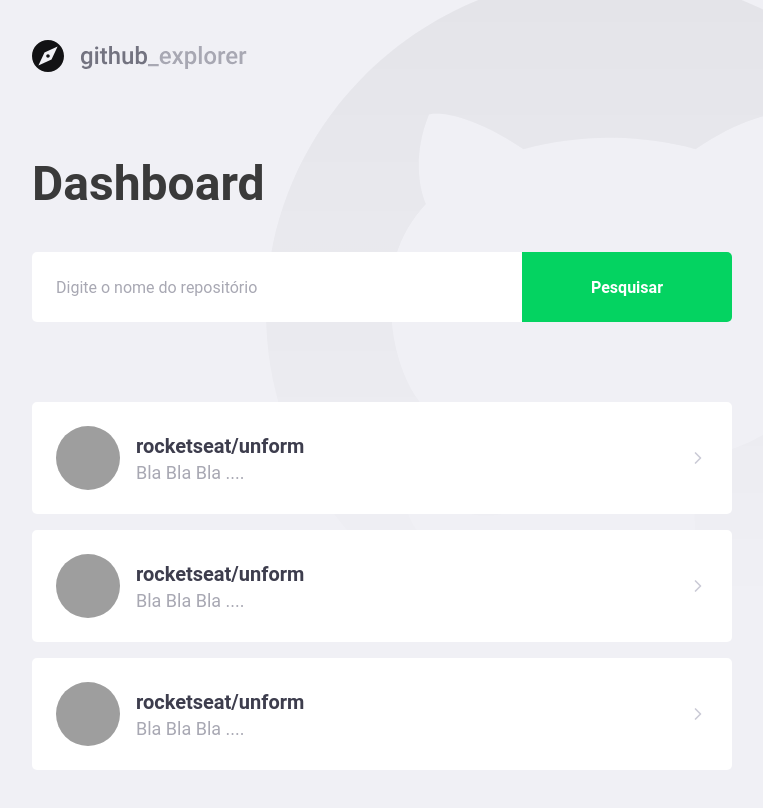
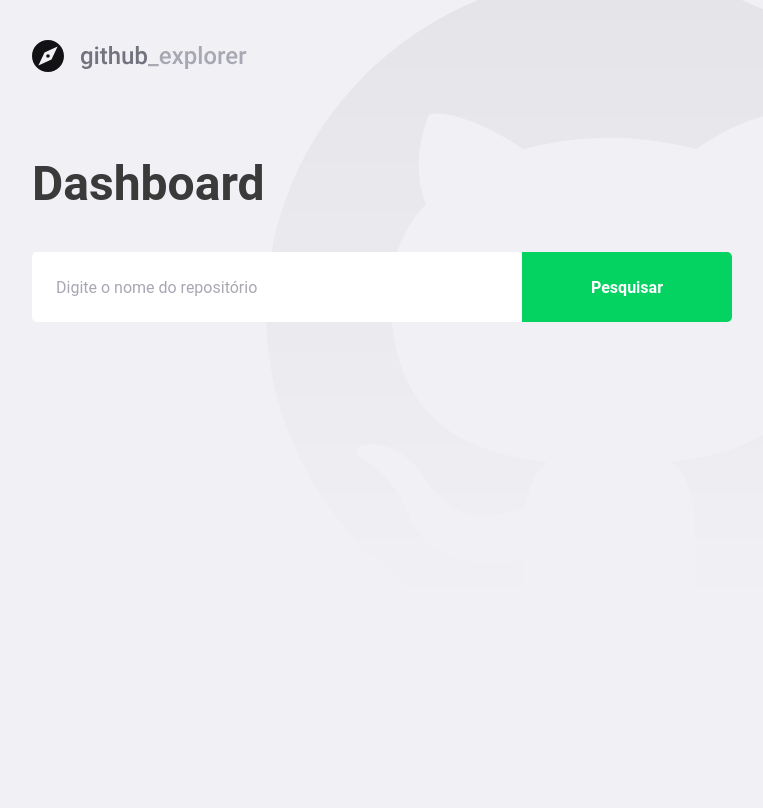
Before and after one commit to francisdev584/05-primeiro-projeto-react-TS, a React (Create React App) app: page / in a window 1280 px wide. Shown: the whole page, without its empty margins (148-911 px from the left). Built offline with nearby package versions, Linux system fonts and the light colour scheme; grey boxes are pictures that could not be loaded; the HTML template or start-up script is replaced by a standard one.

Commit message:
api connected

```diff
--- a/package.json
+++ b/package.json
@@ -11,6 +11,7 @@
     "@types/react": "^16.9.0",
     "@types/react-dom": "^16.9.0",
     "@typescript-eslint/eslint-plugin": "^3.10.1",
+    "axios": "^0.20.0",
     "eslint-config-airbnb": "^18.2.0",
     "eslint-plugin-import": "^2.21.2",
     "eslint-plugin-jsx-a11y": "^6.3.0",
--- a/src/pages/Dashboard/index.tsx
+++ b/src/pages/Dashboard/index.tsx
@@ -1,57 +1,64 @@
-import React from 'react';
+import React, { useState, FormEvent } from 'react';
 import { FiChevronRight } from 'react-icons/fi';
+
+import api from '../../services/api';
 
 import logoImg from '../../assets/logo.svg';
 
 import { Title, Form, Repositories } from './styles';
 
+interface Repository {
+  // eslint-disable-next-line camelcase
+  full_name: string;
+  description: string;
+  owner: {
+    login: string;
+    // eslint-disable-next-line camelcase
+    avatar_url: string;
+  };
+}
+
 const Dashboard: React.FC = () => {
+  const [newRepo, setNewRepo] = useState('');
+  const [repositories, setRepositories] = useState<Repository[]>([]);
+
+  async function handleAddRepository(event: FormEvent<HTMLFormElement>) {
+    event.preventDefault();
+
+    const { data: repository } = await api.get(`repos/${newRepo}`);
+
+    setRepositories([...repositories, repository]);
+    setNewRepo('');
+  }
+
   return (
     <>
       <img src={logoImg} alt="Github Explorer" />
       <Title>Dashboard</Title>
 
-      <Form>
-        <input placeholder="Digite o nome do repositório" />
+      <Form onSubmit={handleAddRepository}>
+        <input
+          value={newRepo}
+          onChange={e => setNewRepo(e.target.value)}
+          placeholder="Digite o nome do repositório"
+        />
         <button type="submit">Pesquisar</button>
       </Form>
       <Repositories>
-        <a href="teste">
+        {repositories.map(repository => (
+          <a key={repository.full_name} href="teste">
             <img
-            src="https://avatars0.githubusercontent.com/u/13040361?s=460&u=772f79bd22316aff5a1bd750a1c7af8846900385&v=4"
-            alt="Francinildo Rodrigues"
+              src={repository.owner.avatar_url}
+              alt={repository.owner.login}
             />
             <div>
-            <strong>rocketseat/unform</strong>
-            <p>Bla Bla Bla ....</p>
+              <strong>{repository.full_name}</strong>
+              <p>{repository.description}</p>
             </div>
 
             <FiChevronRight size={20} />
           </a>
-        <a href="teste">
-          <img
-            src="https://avatars0.githubusercontent.com/u/13040361?s=460&u=772f79bd22316aff5a1bd750a1c7af8846900385&v=4"
-            alt="Francinildo Rodrigues"
-          />
-          <div>
-            <strong>rocketseat/unform</strong>
-            <p>Bla Bla Bla ....</p>
-          </div>
-
-          <FiChevronRight size={20} />
-        </a>
-        <a href="teste">
-          <img
-            src="https://avatars0.githubusercontent.com/u/13040361?s=460&u=772f79bd22316aff5a1bd750a1c7af8846900385&v=4"
-            alt="Francinildo Rodrigues"
-          />
-          <div>
-            <strong>rocketseat/unform</strong>
-            <p>Bla Bla Bla ....</p>
-          </div>
-
-          <FiChevronRight size={20} />
-        </a>
+        ))}
       </Repositories>
     </>
   );
--- a/src/pages/Dashboard/styles.ts
+++ b/src/pages/Dashboard/styles.ts
@@ -76,7 +76,8 @@
     }
 
     div {
-      margin-left: 16px;
+      margin: 0 16px;
+      flex: 1;
 
       strong {
         font-size: 20px;
--- /dev/null
+++ b/src/services/api.ts
@@ -0,0 +1,7 @@
+import axios from 'axios';
+
+const api = axios.create({
+  baseURL: 'https://api.github.com',
+});
+
+export default api;
```
Also changed, not shown: 1 other file (tests, documents, lock files or other folders). Lines whose indentation alone changed are shown as unchanged.
